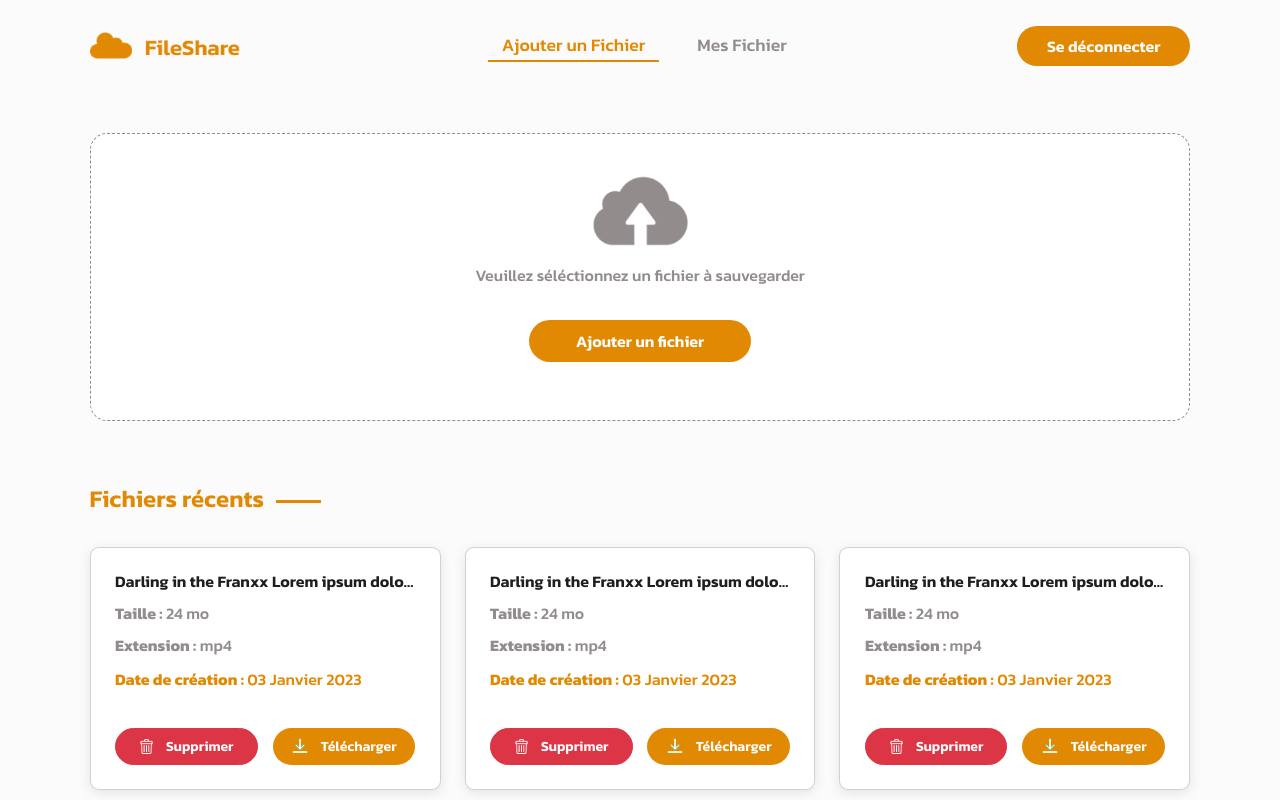
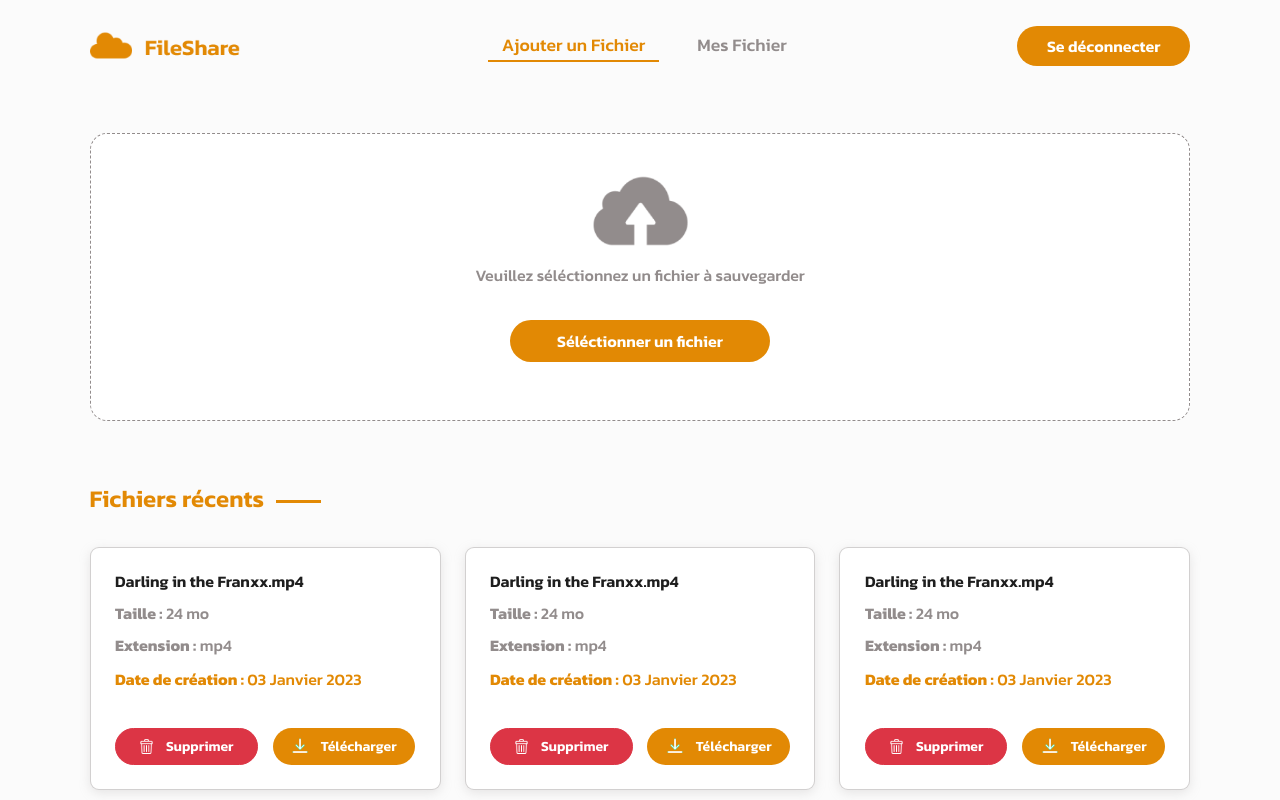
Before and after one commit to KiritoEM/fileshare, a React (Vite) app: page /upload-file in a window 1280 px wide. Shown: the top 800 px of the page. Built offline with nearby package versions, Linux system fonts and the light colour scheme.

Commit message:
add upload-button to upload-area

```diff
--- a/src/components/ChildrenComponents/FileCard.tsx
+++ b/src/components/ChildrenComponents/FileCard.tsx
@@ -2,7 +2,7 @@ const FileCard = (): JSX.Element => {
   return (
     <article className="file-card">
       <div className="title">
-        <h6>Darling in the Franxx Lorem ipsum dolor sit amet .mp4</h6>
+        <h6>Darling in the Franxx.mp4</h6>
       </div>
       <div className="size">
         <h6>
--- a/src/components/Upload/UploadArea.tsx
+++ b/src/components/Upload/UploadArea.tsx
@@ -1,4 +1,7 @@
+import { useState } from "react";
+
 const UploadArea = (): JSX.Element => {
+  const [clicked, setCLicked] = useState<boolean>(false);
   return (
     <section id="upload-area">
       <div className="cloud-img">
@@ -7,9 +10,15 @@ const UploadArea = (): JSX.Element => {
       <div className="label">
         <p>Veuillez séléctionnez un fichier à sauvegarder</p>
       </div>
-      <div className="button">
-        <button className="btn">Ajouter un fichier</button>
-      </div>
+      {clicked === false ? (
+        <div className="button" onClick={() => setCLicked(true)}>
+          <button className="btn">Séléctionner un fichier</button>
+        </div>
+      ) : (
+        <div className="button">
+          <button className="btn">Uploader le fichier</button>
+        </div>
+      )}
     </section>
   );
 };
```
